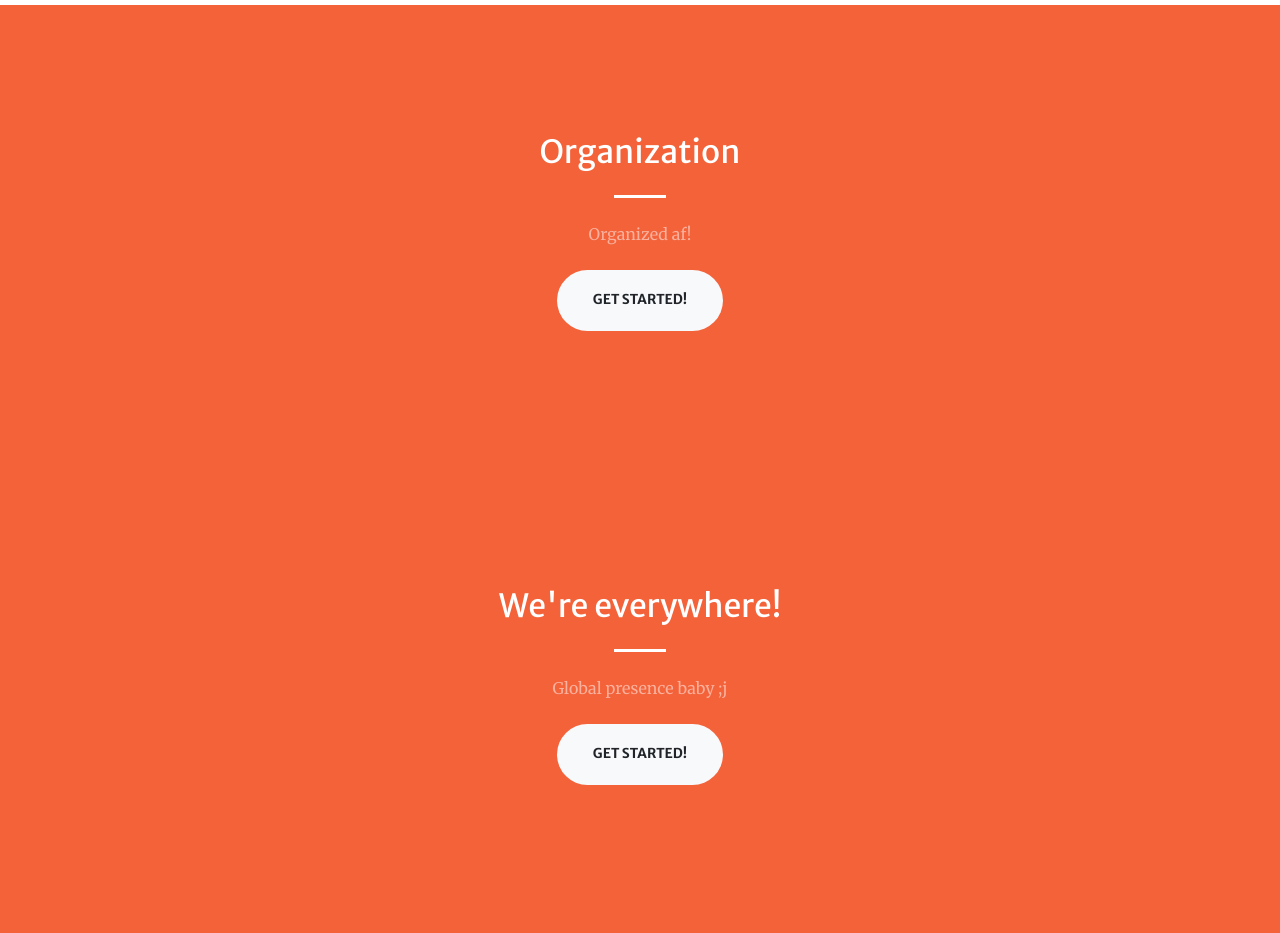
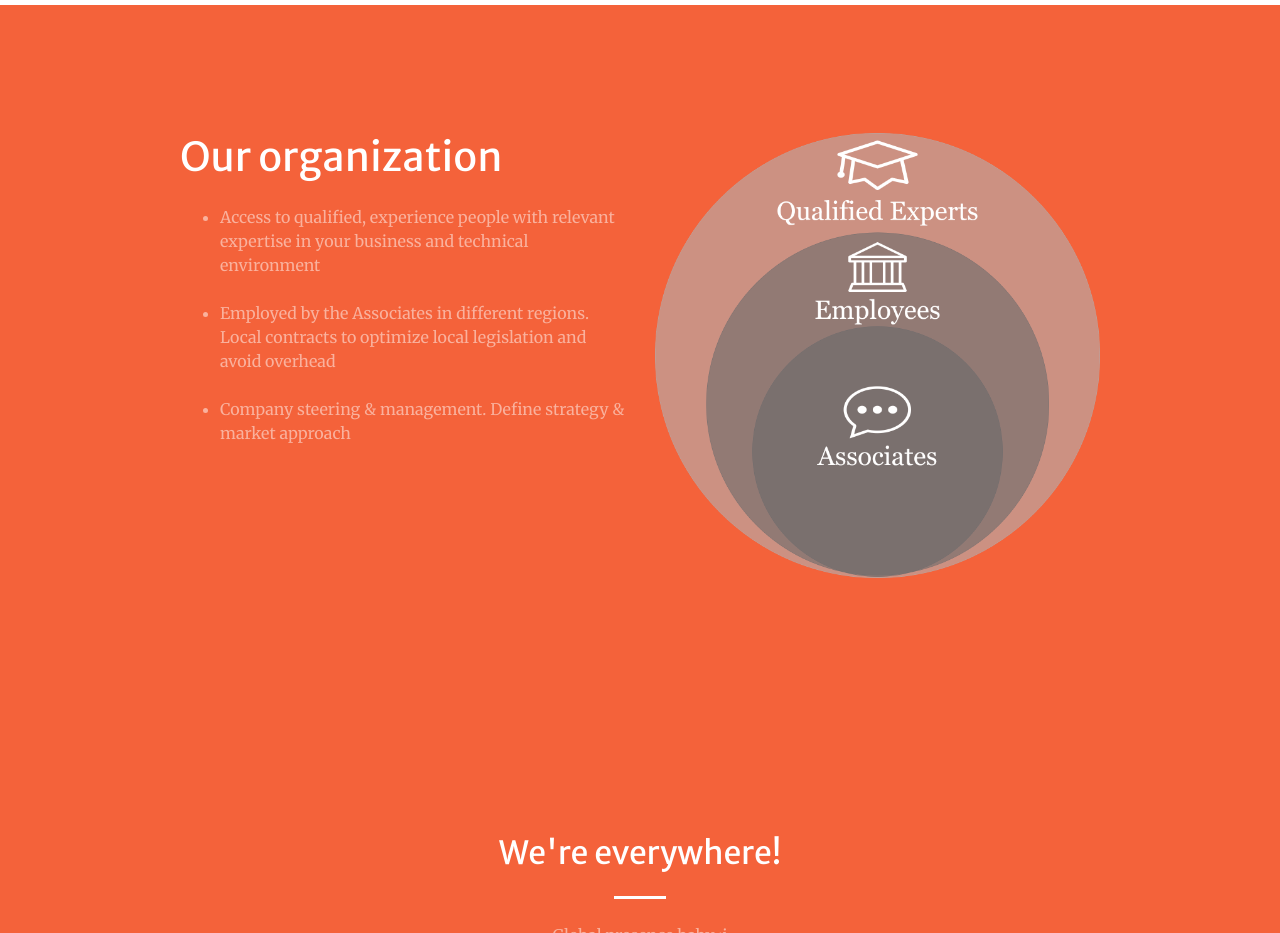
Before and after one commit to kranz-wolfe-associates/kranzwolfe.com, a website with bundled scripts: page index.html in a window 1280 px wide. Shown: the part 2800-3733 px from the top of the page. Built offline with nearby package versions, Linux system fonts and the light colour scheme.

Commit message:
initial organization section added

```diff
--- a/index.html
+++ b/index.html
@@ -76,9 +76,9 @@
         <div class="container">
             <div class="row justify-content-center">
                 <div class="col-lg-5 text-left">
-                   <h1 class="text-white mt-0">Our story</h1>
-                   <p class="text-white-50 mb-4">Kranz Wolfe Associates started in 2018, an advisory company in supply chain with main focus on 3DS products</p>
-                   <p class="text-white-50 mb-4">
+                    <h1 class="text-white mt-0">Our story</h1>
+                    <p class="text-white-50 mb-4">Kranz Wolfe Associates started in 2018, an advisory company in supply chain with main focus on 3DS products</p>
+                    <p class="text-white-50 mb-4">
                         Our vision is based on three principals:
                         <ul>
                             <li class="text-white-50 mb-4">Service based expertise</li>
@@ -150,11 +150,20 @@
     <section class="page-section bg-primary" id="organization">
         <div class="container">
             <div class="row justify-content-center">
-                <div class="col-lg-8 text-center">
-                    <h2 class="text-white mt-0">Organization</h2>
-                    <hr class="divider light my-4">
-                    <p class="text-white-50 mb-4">Organized af!</p>
-                    <a class="btn btn-light btn-xl js-scroll-trigger" href="#services">Get Started!</a>
+                <div class="col-lg-5 text-left">
+                    <h1 class="text-white mt-0">Our organization</h1>
+                    <p class="text-white-50 mb-4">
+                        <ul>
+                            <li class="text-white-50 mb-4">Access to qualified, experience people with relevant expertise in your business and technical environment</li>
+                            <li class="text-white-50 mb-4">Employed by the Associates in different regions. Local contracts to optimize local legislation and avoid overhead</li>
+                            <li class="text-white-50 mb-4">Company steering & management. Define strategy & market approach</li>
+                        </ul>
+                    </p>
+                </div>
+                <div class="col-lg-5 text-center">
+                    <div class="row justify-content-center">
+                        <div class="col-12 text-center"><img class="img-fluid" src="img/organization/organization-organigram.png" /></div>
+                    </div>
                 </div>
             </div>
         </div>
```
